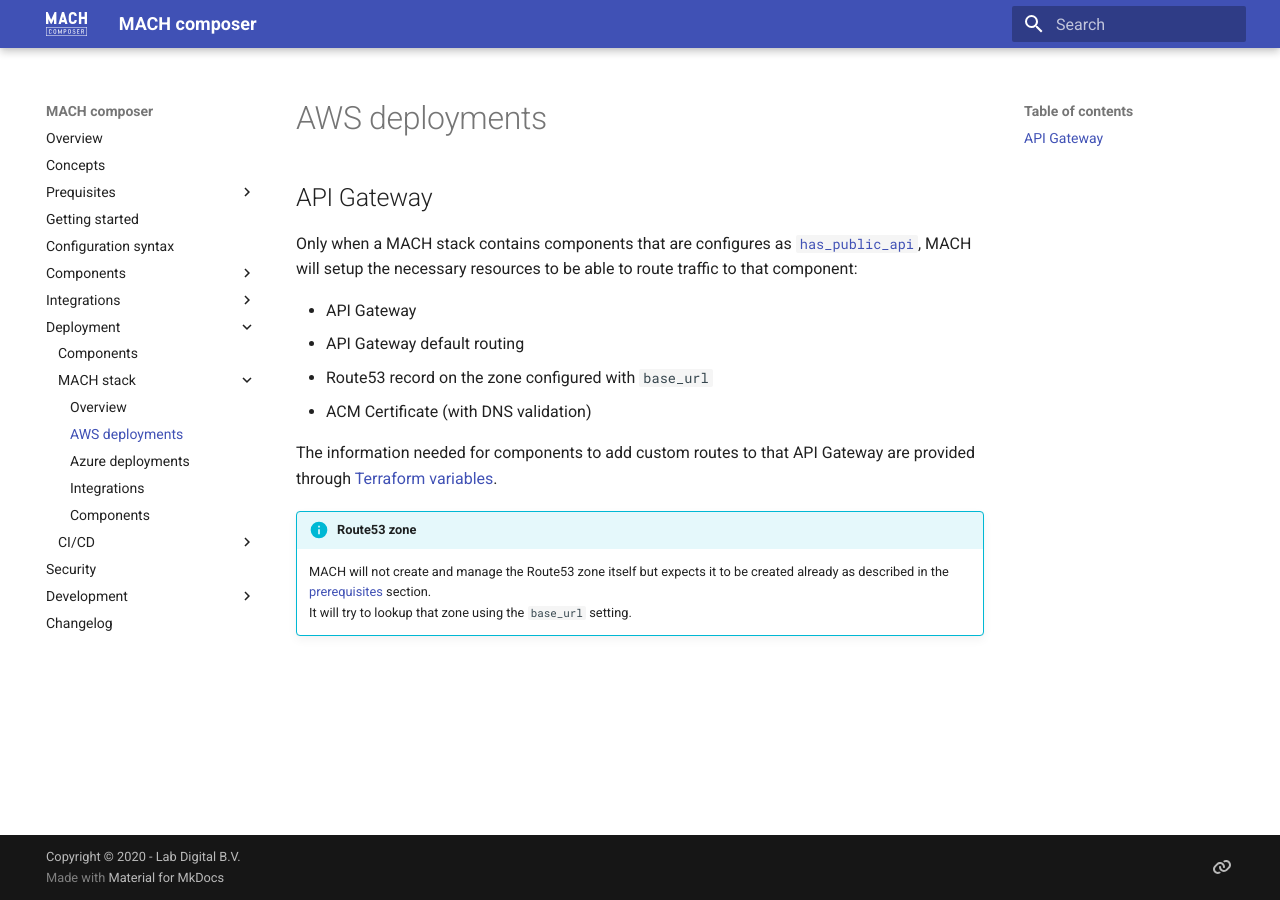
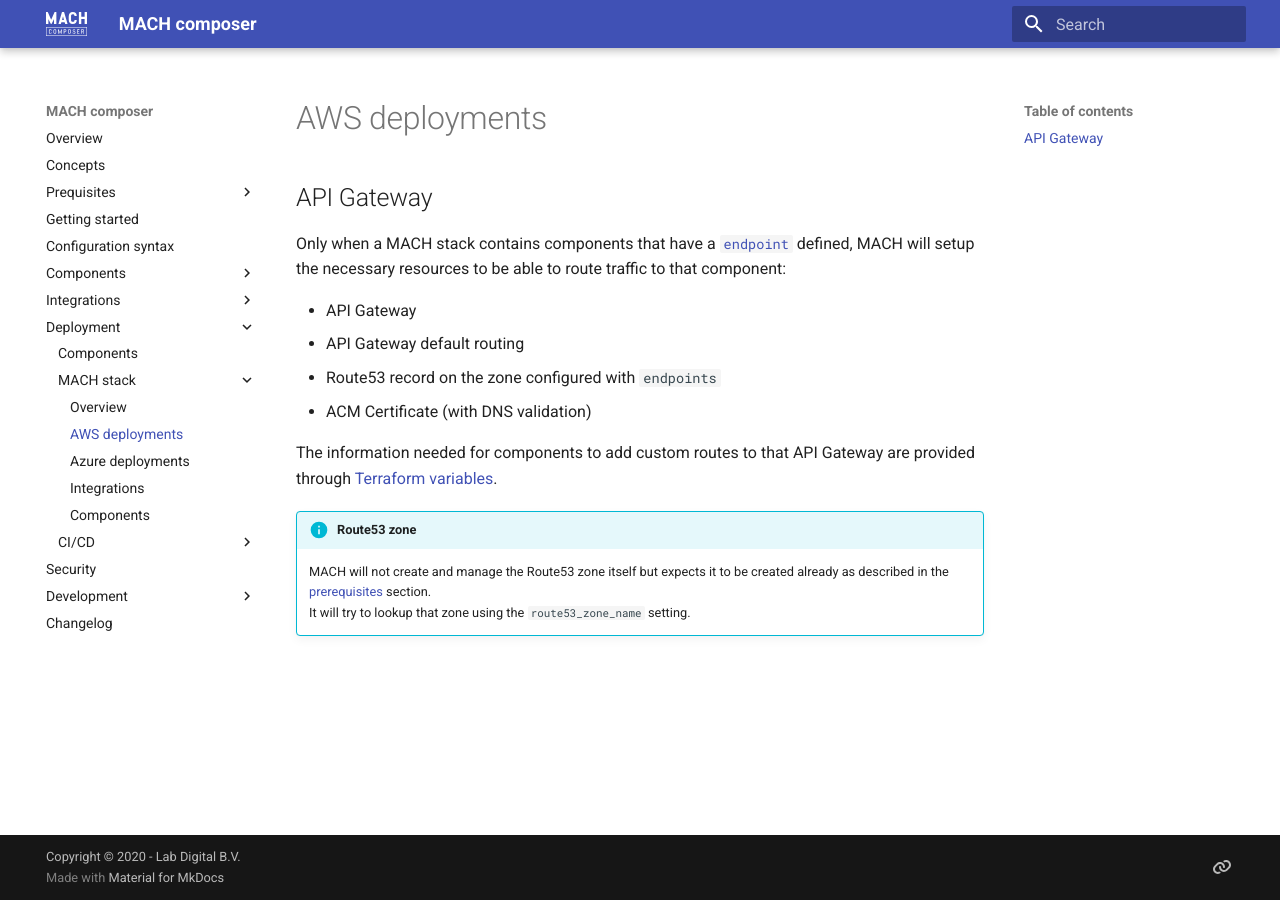
Before and after one commit to mach-composer/mach-composer-cli, an MkDocs documentation site: the page built from docs/src/deployment/config/aws.md, in a window 1280 px wide. Built offline with MkDocs 1.6.1 and Material for MkDocs 9.7.7, drawn with Linux system fonts in a browser that asks for light colours; a script that is not in the unit is left out.

Commit message:
Update docs

```diff
--- a/docs/src/deployment/config/aws.md
+++ b/docs/src/deployment/config/aws.md
@@ -2,15 +2,15 @@
 
 ## API Gateway
 
-Only when a MACH stack contains components that are configures as [`has_public_api`](../../syntax.md#components), MACH will setup the necessary resources to be able to route traffic to that component:
+Only when a MACH stack contains components that have a [`endpoint`](../../syntax.md#components) defined, MACH will setup the necessary resources to be able to route traffic to that component:
 
 - API Gateway
 - API Gateway default routing
-- Route53 record on the zone configured with `base_url`
+- Route53 record on the zone configured with `endpoints`
 - ACM Certificate (with DNS validation)
 
 The information needed for components to add custom routes to that API Gateway are provided through [Terraform variables](../../components/aws.md#terraform-variables).
 
 !!! info "Route53 zone"
     MACH will not create and manage the Route53 zone itself but expects it to be created already as described in the [prerequisites](../../prerequisites/aws.md#route53-zone) section.<br>
-    It will try to lookup that zone using the `base_url` setting.
+    It will try to lookup that zone using the `route53_zone_name` setting.
```
Also changed, not shown: docs/src/components/aws.md (+2 -2 lines), docs/src/prerequisites/aws.md (+2 -2 lines), docs/src/syntax.md (+2 -2 lines), CHANGELOG.md.
